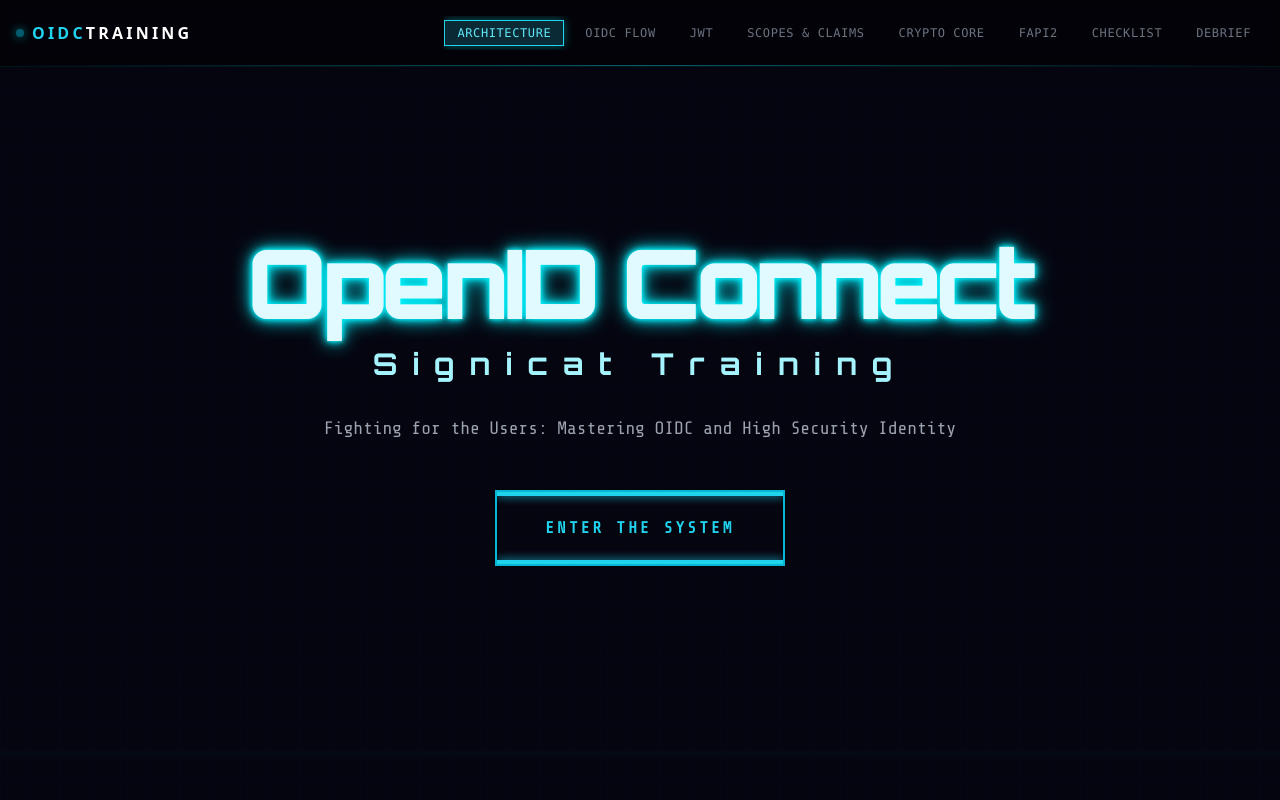
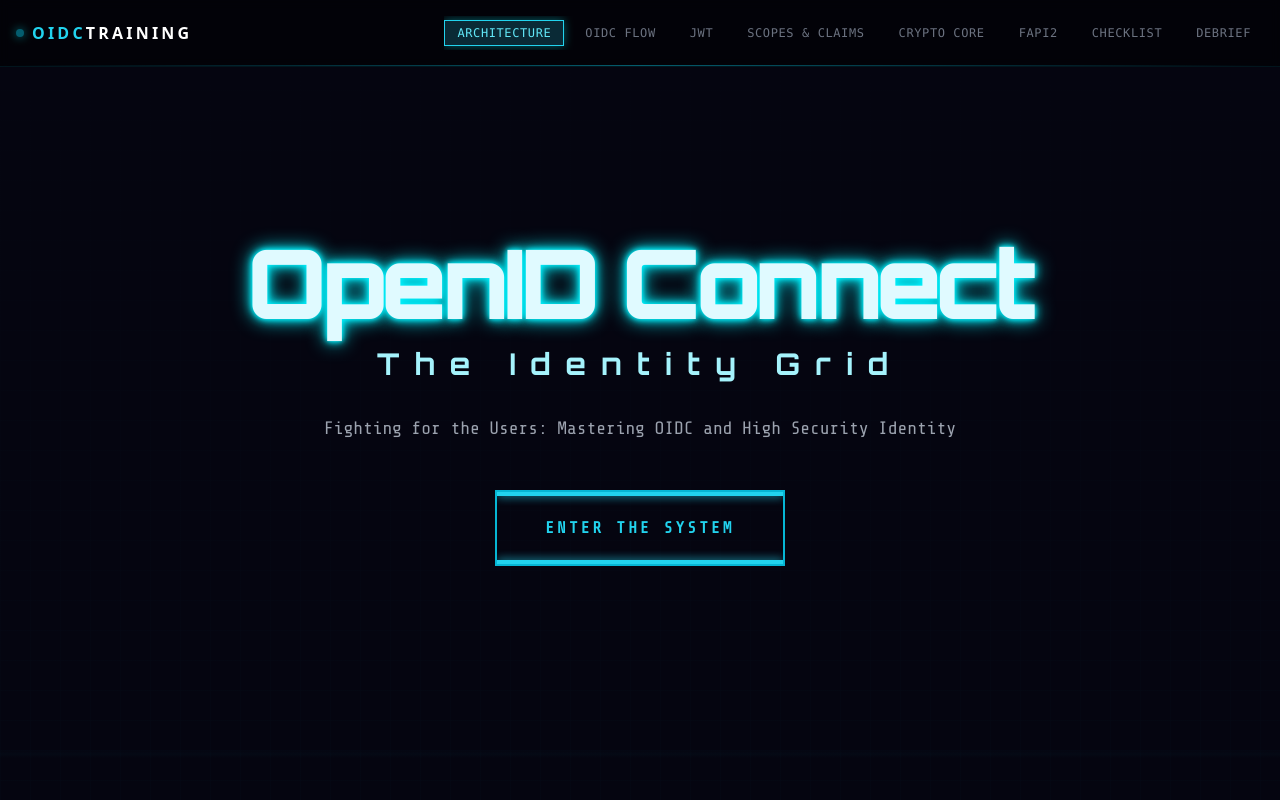
Before and after one commit to dagdagdag83/dag-oidc-train, a React (Vite) app: page / in a window 1280 px wide. Shown: the top 800 px of the page. Built offline with nearby package versions, Linux system fonts and the light colour scheme.

Commit message:
feat: Add initial OIDC training React application with interactive sections and visualizations.

```diff
--- a/src/App.tsx
+++ b/src/App.tsx
@@ -75,7 +75,7 @@
                             OpenID Connect
                         </h1>
                         <h2 className="text-2xl md:text-3xl text-cyan-200 font-bold tracking-[0.5em] mb-8">
-                            Signicat Training
+                            The Identity Grid
                         </h2>
                         <p className="max-w-2xl mx-auto text-gray-400 mb-12 text-lg">
                             Fighting for the Users: Mastering OIDC and High Security Identity
```
